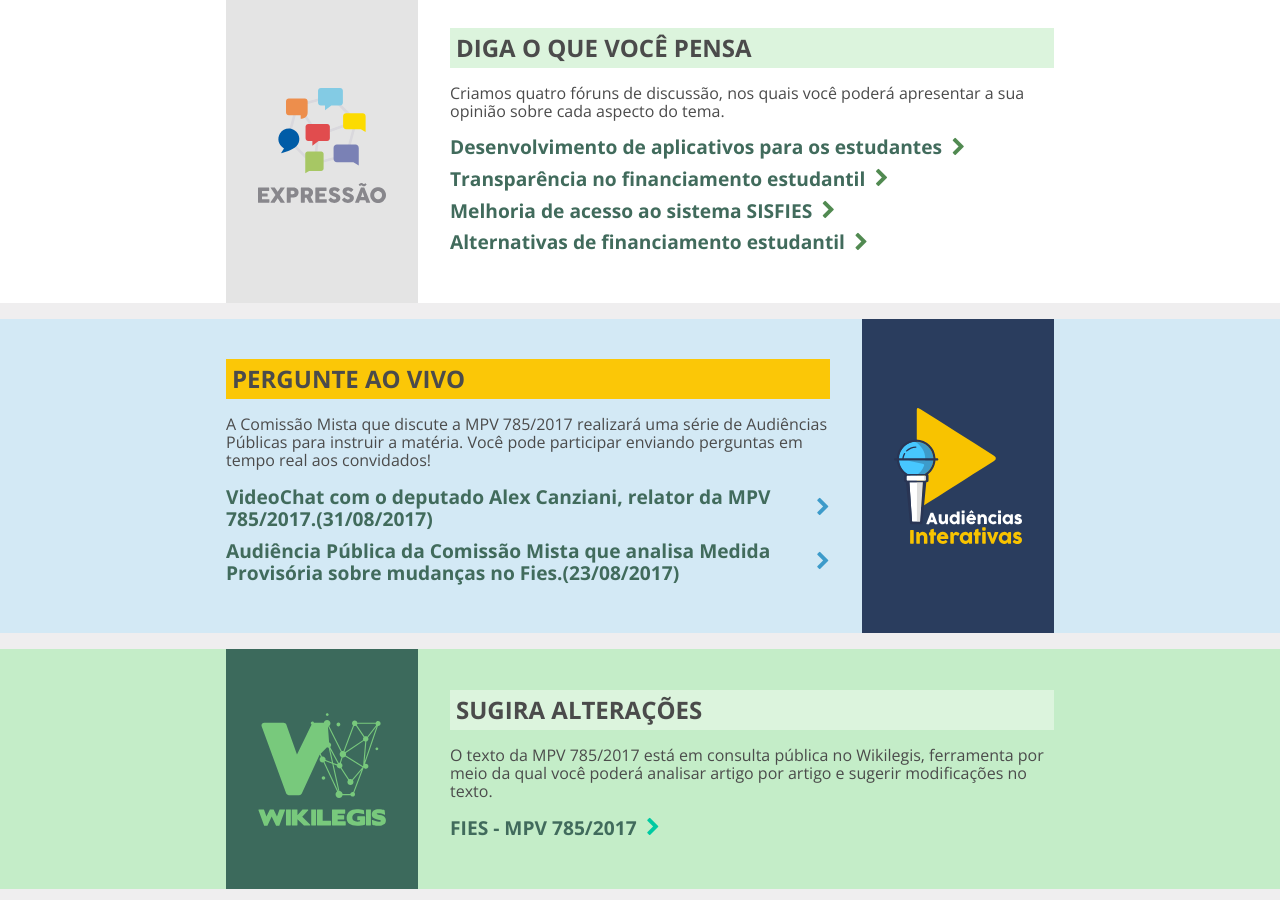
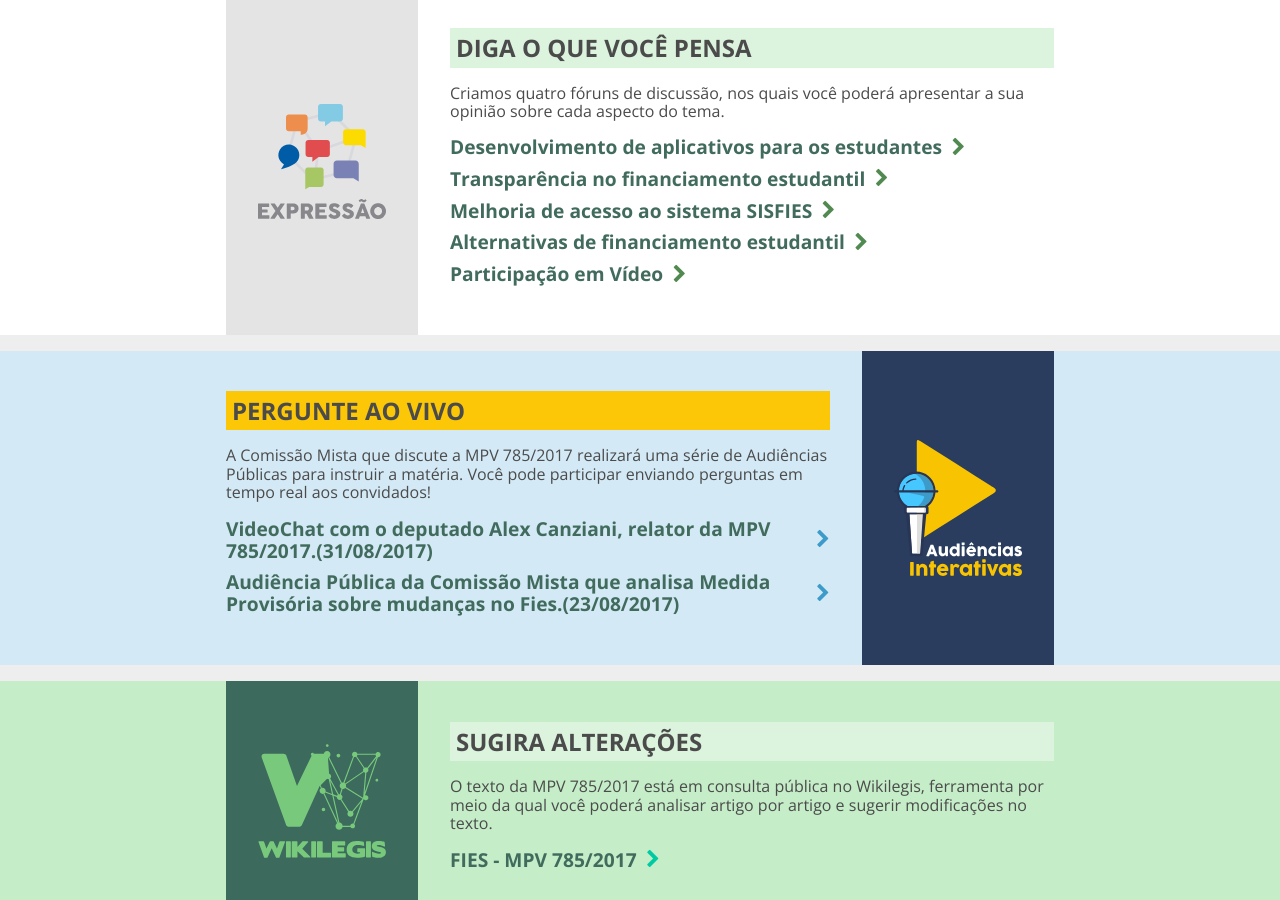
Before and after one commit to labhackercd/hotsite-edemocracia, a Jekyll site: the page built from index.html, in a window 1280 px wide and 900 px high, scrolled down 531 px. Built offline with Jekyll 4.4.1, drawn with Linux system fonts in a browser that asks for light colours.

Commit message:
:speech_balloon: add link

```diff
--- a/_data/data.yml
+++ b/_data/data.yml
@@ -11,6 +11,8 @@
       link_url: /expressao/t/melhorias-de-acesso-ao-sistema-sisfies/44880
     - link_text: Alternativas de financiamento estudantil
       link_url: /expressao/t/alternativas-de-financiamento-estudantil/44879
+    - link_text: Participação em Vídeo
+      link_url: /expressao/t/participacao-em-video/44889
 
 - class: audiencias
   title: PERGUNTE AO VIVO
```
Also changed, not shown: 2 other files.
